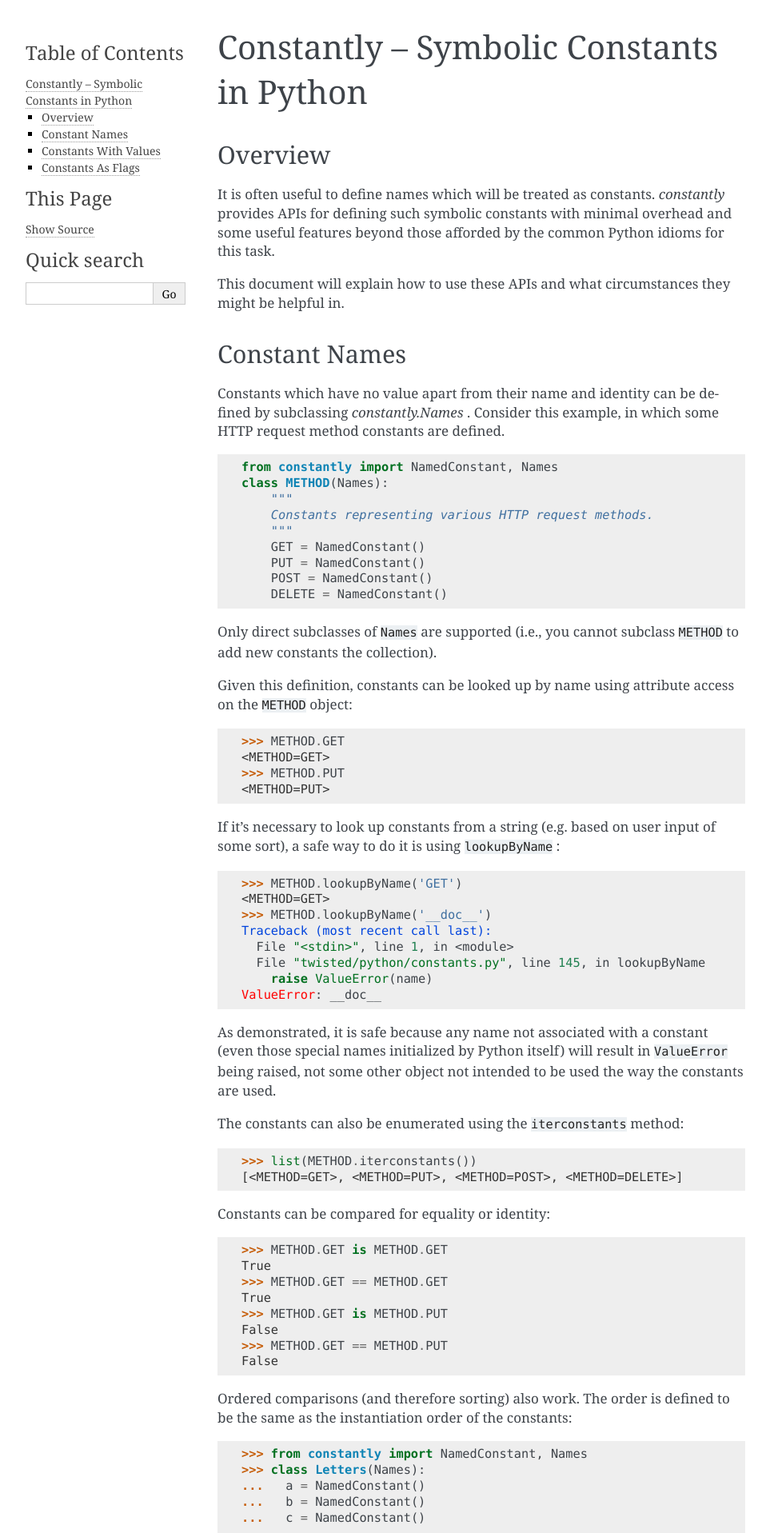
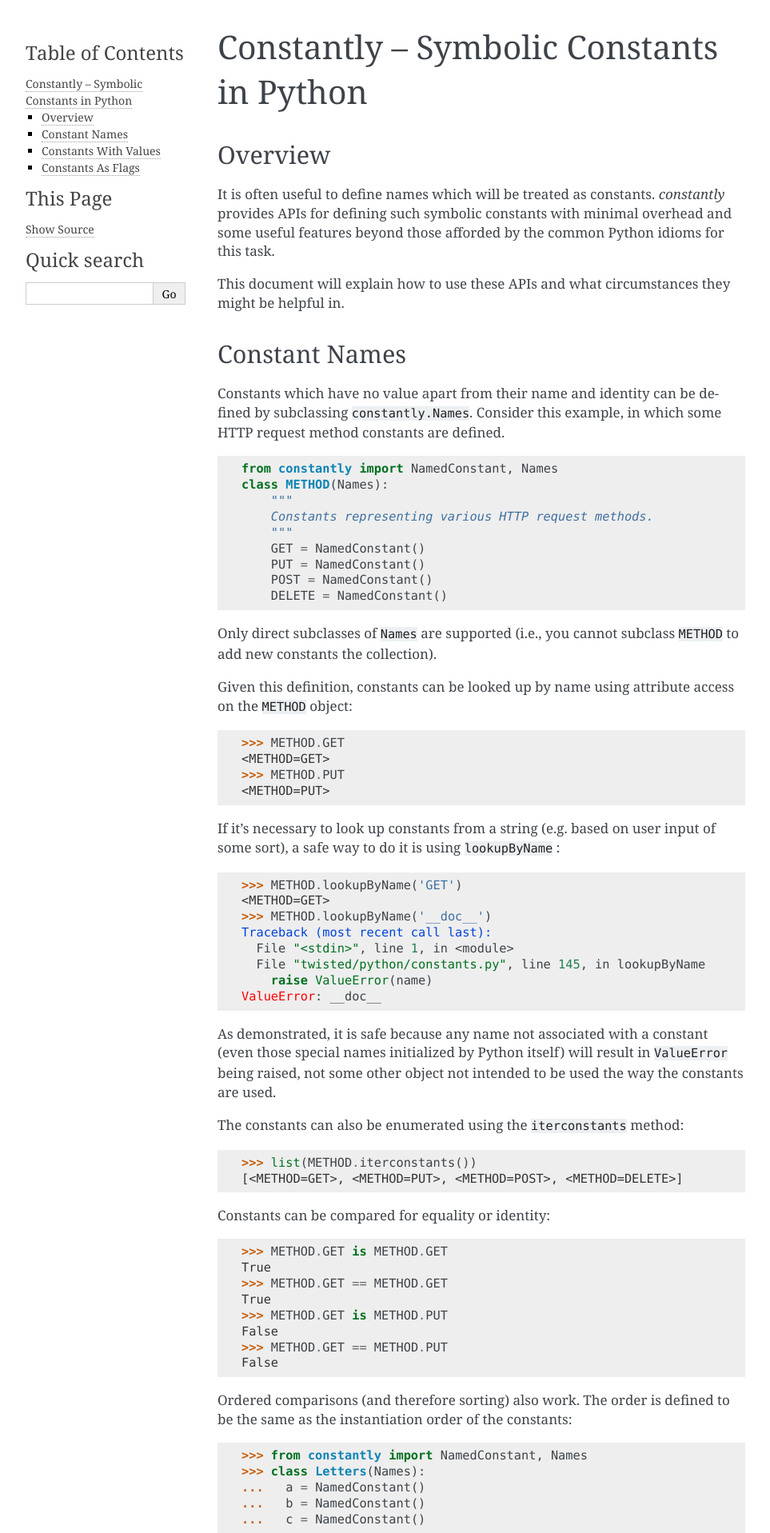
Before and after one commit to twisted/constantly, a Sphinx documentation site: the page built from docs/index.rst, in a window 1280 px wide. Shown: the top 1917 px of the page at 80% size, without its empty margins (148-1111 px from the left). Built offline with Sphinx 7.4.7, drawn with Linux system fonts in a browser that asks for light colours.

Commit message:
double `

```diff
--- a/docs/index.rst
+++ b/docs/index.rst
@@ -14,7 +14,7 @@
 Constant Names
 --------------
 
-Constants which have no value apart from their name and identity can be defined by subclassing `constantly.Names` .
+Constants which have no value apart from their name and identity can be defined by subclassing ``constantly.Names``.
 Consider this example, in which some HTTP request method constants are defined.
 
 .. code-block:: python
@@ -128,7 +128,7 @@
 Constants With Values
 ---------------------
 
-Constants with a particular associated value are supported by the `constantly.Values` base class.
+Constants with a particular associated value are supported by the ``constantly.Values`` base class.
 Consider this example, in which some HTTP status code constants are defined.
 
 .. code-block:: python
@@ -245,7 +245,7 @@
 Integers are often used as a simple set for constants.
 The values for these constants are assigned as powers of two so that bits in the integer can be set to represent them.
 Individual bits are often called *flags* .
-`constantly.Flags` supports this use-case, including allowing constants with particular bits to be set, for interoperability with other tools.
+``constantly.Flags`` supports this use-case, including allowing constants with particular bits to be set, for interoperability with other tools.
 
 POSIX filesystem access control is traditionally done using a bitvector defining which users and groups may perform which operations on a file.
 This state might be represented using ``Flags`` as follows:
```
